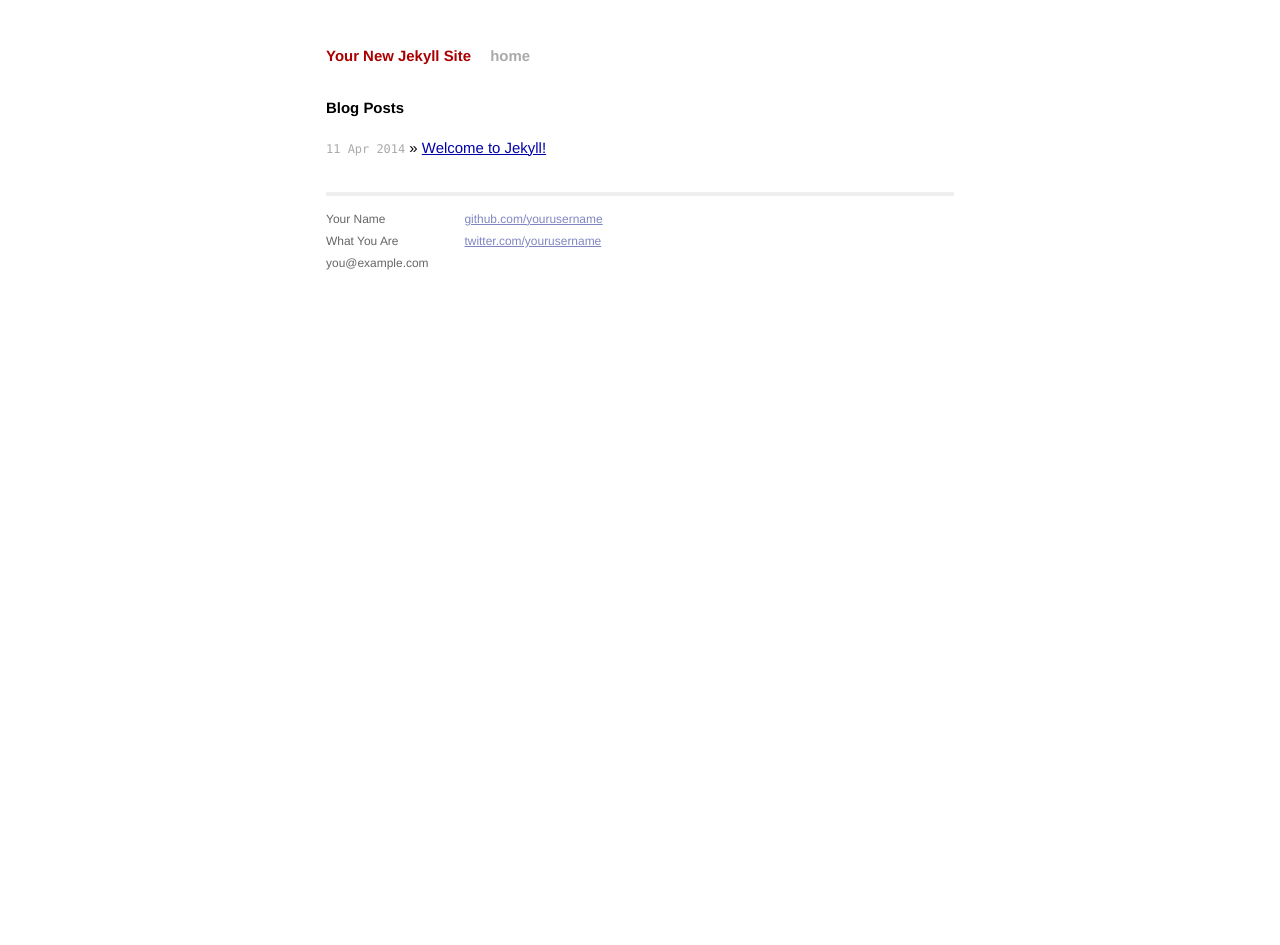
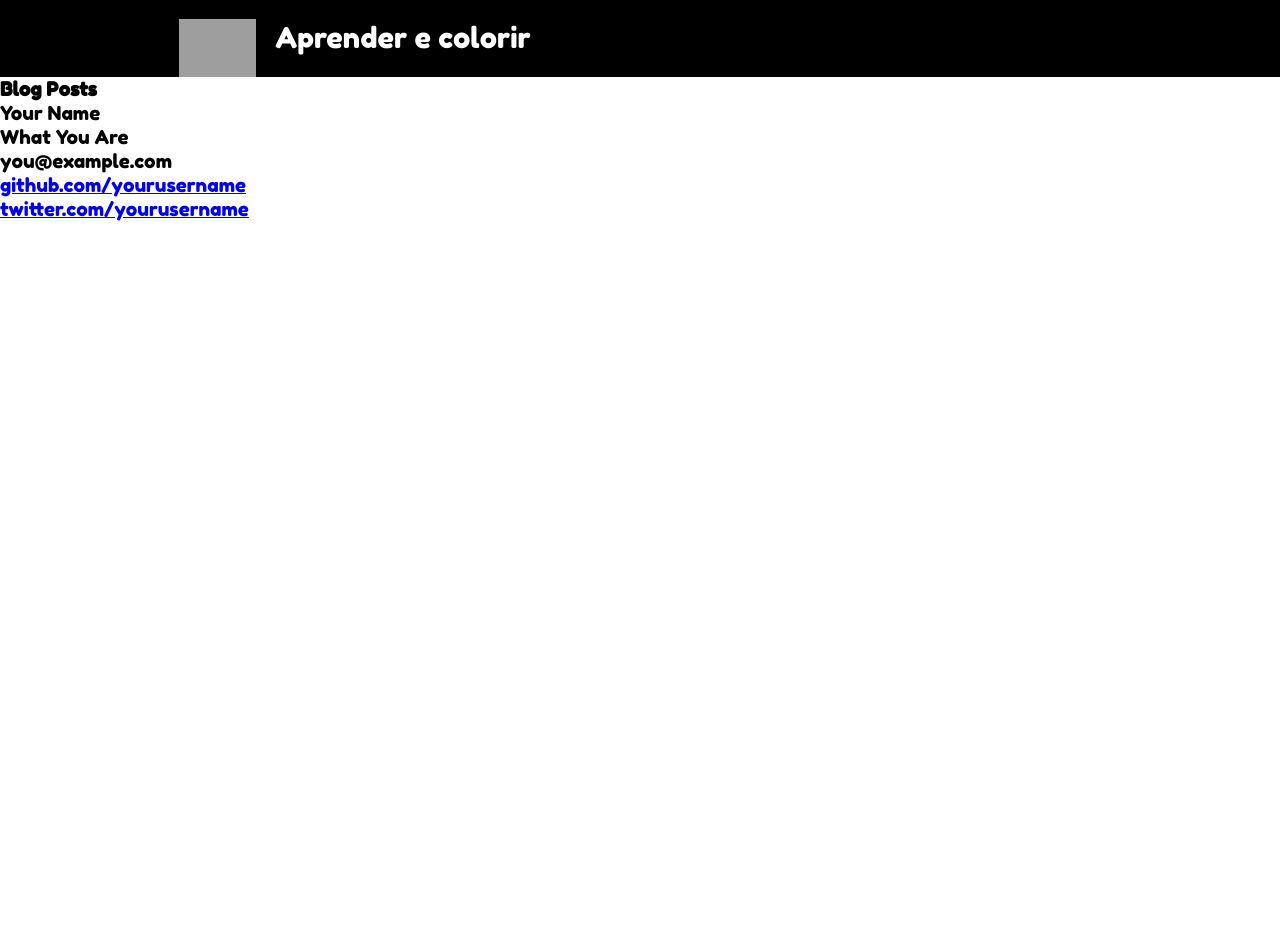
Before and after one commit to tiagodacosta/tiagodacosta.github.io, a Jekyll site: the page built from index.html, in a window 1280 px wide. Built offline with Jekyll 4.4.1, drawn with Linux system fonts in a browser that asks for light colours; Markdown is read by kramdown in place of the engine named in the settings; after the commit the page ends 900 px from its top, so only the background shows below that; grey boxes are pictures that could not be loaded.

Commit message:
criacao do layout basico

```diff
--- a/_layouts/default.html
+++ b/_layouts/default.html
@@ -1,10 +1,13 @@
 <!DOCTYPE html>
-<html>
+<html lang="pt-br">
     <head>
+        <link href='http://fonts.googleapis.com/css?family=Fredoka+One' rel='stylesheet' type='text/css'>
         <meta charset="utf-8">
         <meta http-equiv="X-UA-Compatible" content="IE=edge,chrome=1">
         <title>{{ page.title }}</title>
-        <meta name="viewport" content="width=device-width">
+        <meta name="Desenhos para imprimir, colorir e aprender. " content="Aprender e Colorir">
+	      <meta name="Tiago da Costa" content="SitePoint">
+        <meta name="viewport" content="width=device-width, initial-scale=1">
 
         <!-- syntax highlighting CSS -->
         <link rel="stylesheet" href="/css/syntax.css">
@@ -14,12 +17,14 @@
 
     </head>
     <body>
-
-        <div class="site">
-          <div class="header">
-            <h1 class="title"><a href="/">{{ site.name }}</a></h1>
-            <a class="extra" href="/">home</a>
-          </div>
+      	<div class="navbar">
+      		<div class="container">
+      			<div class="logo">
+      				<img src="/img/aprender-colorir-cabecalho.png">
+      				<p class="logo">Aprender e colorir</p>
+      			</div>
+      		</div>
+      	</div>
 
           {{ content }}
 
--- a/css/main.css
+++ b/css/main.css
@@ -1,160 +1,248 @@
-/*****************************************************************************/
-/*
-/* Common
-/*
-/*****************************************************************************/
+/*RESET*/
 
-/* Global Reset */
-* {
-  margin: 0;
-  padding: 0;
+*, *:before, *:after {
+    -moz-box-sizing: border-box;
+    -webkit-box-sizing: border-box;
+    box-sizing: border-box;
 }
 
-html, body { height: 100%; }
-
-body {
-  background-color: #FFF;
-  font: 13.34px Helvetica, Arial, sans-serif;
-  font-size: small;
-  text-align: center;
+html, body, div, span, object, iframe,
+h1, h2, h3, h4, h5, h6, p, blockquote, pre,
+abbr, address, cite, code,
+del, dfn, em, img, ins, kbd, q, samp,
+small, strong, sub, sup, var,
+b, i,
+dl, dt, dd, ol, ul, li,
+fieldset, form, label, legend,
+table, caption, tbody, tfoot, thead, tr, th, td,
+article, aside, canvas, details, figcaption, figure,
+footer, header, hgroup, menu, nav, section, summary,
+time, mark, audio, video {
+    margin:0;
+    padding:0;
+    border:0;
+    outline:0;
+    font-size:100%;
+    vertical-align:baseline;
+    background:transparent;
 }
 
-h1, h2, h3, h4, h5, h6 {
-  font-size: 100%; }
-
-h1 { margin-bottom: 1em; }
-p { margin: 1em 0; }
-
-a         { color: #00a; }
-a:hover   { color: #000; }
-a:visited { color: #a0a; }
-
-/*****************************************************************************/
-/*
-/* Home
-/*
-/*****************************************************************************/
-.posts {
-  list-style-type: none;
-  margin-bottom: 2em;
+article,aside,details,figcaption,figure,
+footer,header,hgroup,menu,nav,section {
+    display:block;
 }
 
-.posts li {
-  line-height: 1.75em;
+blockquote, q {
+    quotes:none;
 }
 
-.posts span {
-  color: #aaa;
-  font-family: Monaco, "Courier New", monospace;
-  font-size: 80%;
+blockquote:before, blockquote:after,
+q:before, q:after {
+    content:'';
+    content:none;
 }
 
-/*****************************************************************************/
-/*
-/* Site
-/*
-/*****************************************************************************/
-
-.site {
-  font-size: 115%;
-  text-align: justify;
-  width: 42em;
-  margin: 3em auto 2em;
-  line-height: 1.5em;
+a {
+    margin:0;
+    padding:0;
+    font-size:100%;
+    vertical-align:baseline;
+    background:transparent;
 }
 
-.header a {
-  font-weight: bold;
-  text-decoration: none;
+/* change colours to suit your needs */
+ins {
+    background-color:#ff9;
+    color:#000;
+    text-decoration:none;
 }
 
-.title {
-  display: inline-block;
-  margin-bottom: 2em;
+/* change colours to suit your needs */
+mark {
+    background-color:#ff9;
+    color:#000;
+    font-style:italic;
+    font-weight:bold;
 }
 
-.title a {
-  color: #a00;
+del {
+    text-decoration: line-through;
 }
 
-.title a:hover {
-  color: #000;
+abbr[title], dfn[title] {
+    border-bottom:1px dotted;
+    cursor:help;
 }
 
-.header a.extra {
-  color: #aaa;
-  margin-left: 1em;
+table {
+    border-collapse:collapse;
+    border-spacing:0;
 }
 
-.header a.extra:hover {
-  color: #000;
+/* change border colour to suit your needs */
+hr {
+    display:block;
+    height:1px;
+    border:0;
+    border-top:1px solid #cccccc;
+    margin:1em 0;
+    padding:0;
 }
 
-.meta {
-  color: #aaa;
+input, select {
+    vertical-align:middle;
 }
 
-.footer {
-  font-size: 80%;
-  color: #666;
-  border-top: 4px solid #eee;
-  margin-top: 2em;
-  overflow: hidden;
+
+
+/*//////////////*/
+
+
+/*RESPONSIVE*/
+
+/* Small screens (default) */
+html { font-size: 100%; }
+  }
+
+/* Medium screens (640px) */
+@media (min-width: 40rem) {
+  html { font-size: 112%; }
 }
 
-.footer .contact {
-  float: left;
-  margin-right: 3em;
+/* Large screens (1024px) */
+@media (min-width: 64rem) {
+  html { font-size: 120%; }
 }
 
-.footer .contact a {
-  color: #8085C1;
+
+/*Columns*/
+@media (min-width: 40rem) {
+  .column {
+    float: left;
+  }
+
+  .column.full { width: 100%; }
+  .column.two-thirds { width: 66.7%; }
+  .column.half { width: 50%; }
+  .column.third { width: 33.3%; }
+  .column.fourth { width: 24.95%; }
+  .column.flow-opposite { float: right; }
 }
 
-.footer .rss {
-  margin-top: 1.1em;
-  margin-right: -.2em;
-  float: right;
+
+/*Rows*/
+.clearfix:before,
+.clearfix:after {
+  content: " ";
+  display: table;
 }
 
-.footer .rss img {
-  border: 0;
+.clearfix:after {
+  clear: both;
 }
 
-/*****************************************************************************/
-/*
-/* Posts
-/*
-/*****************************************************************************/
-
-/* standard */
-.post pre {
-  border: 1px solid #ddd;
-  background-color: #eef;
-  padding: 0 .4em;
+.clearfix {
+  *zoom: 1;
 }
 
-.post ul, .post ol {
-  margin-left: 1.35em;
+
+/*Estilos*/
+
+body{
+  font-family: 'Fredoka One', cursive;
 }
 
-.post code {
-  border: 1px solid #ddd;
-  background-color: #eef;
-  padding: 0 .2em;
+.left{
+  float:left;
 }
 
-.post pre code {
-  border: none;
+.right{
+  float:right;
 }
 
-/* terminal */
-.post pre.terminal {
-  border: 1px solid #000;
-  background-color: #333;
-  color: #FFF;
+.navbar{
+  background-color: #000;
+  height: 4rem;
 }
 
-.post pre.terminal code {
-  background-color: #333;
+.navbar .logo img{
+  float: left;
+  margin-top: 1rem;
+  height: 3rem;
+  display: block;
 }
+
+.navbar .logo p{
+  line-height: 2rem;
+  font-size: 1.5rem;
+  padding:1rem 0 0 1rem;
+  color:#fff;
+  float: left;
+}
+
+.container {
+  margin: 0 auto;
+  max-width: 48rem;
+  width: 90%;
+}
+
+h1{
+  font-size: 1rem;
+}
+
+.draw-title{
+  font-size: 2rem;
+  display: block;
+}
+
+.cabecalho{
+  margin:2rem 0;
+  overflow: auto
+}
+
+.nav-images{
+  margin: 2rem 0;
+  overflow: auto
+}
+
+button{
+  font-size:1rem;
+  color:#fff;
+  -webkit-border-radius: 4;
+  -moz-border-radius: 4;
+  border-radius: 4px;
+  padding: 10px 20px;
+  margin:0;
+  font-family: 'Fredoka One', cursive;
+  letter-spacing: 0.05rem;
+  border:none;
+}
+
+button:hover{
+  cursor:pointer;
+  text-shadow: 0px 0px 5px #fdffb5;
+}
+
+button:active{
+  border-top: 4px solid #fff;
+  border-bottom:none;
+}
+
+.green{
+  background: #2ecc71;
+  border-bottom: 4px solid #27ae60;
+}
+
+.blue{
+  background: #3498db;
+  border-bottom: 4px solid #2980b9;
+}
+
+.cabecalho button{
+  margin-top: 1rem;
+}
+
+
+.desenho img{
+  width: 100%;
+}
```
Also changed, not shown: _layouts/post.html (+16 -4 lines), _posts/2014-04-11-welcome-to-jekyll.markdown (deleted, +0 -24 lines).
